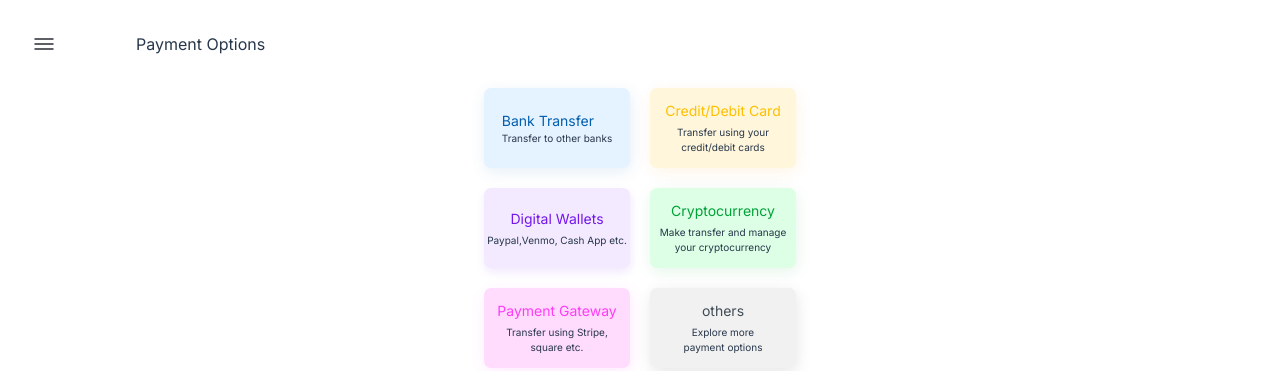
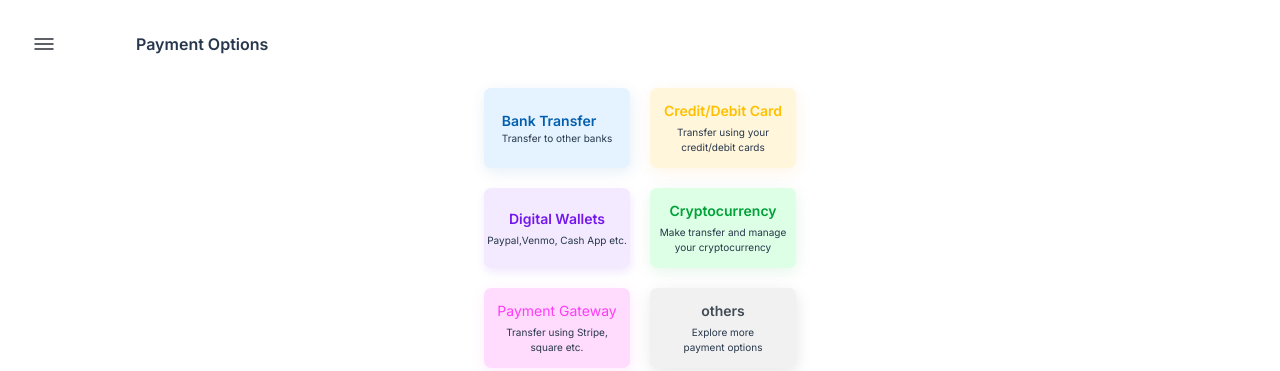
Before and after one commit to Maxwell011/moni-finance, a Next.js app: page /send in a window 1280 px wide. Shown: the top 371 px of the page. Built offline with nearby package versions, Linux system fonts and the light colour scheme.

Commit message:
updated font style

```diff
--- a/src/app/send/page.tsx
+++ b/src/app/send/page.tsx
@@ -9,20 +9,26 @@ const Send = () => {
       <section>
         <div className='flex items-center gap-20 m-8'>
           <HamburgerButton />
-          <h1 className='text-[#28374b] text-base'>Payment Options</h1>
+          <h1 className='text-[#28374b] text-base font-semibold'>
+            Payment Options
+          </h1>
         </div>{" "}
         <div>
           <div className='flex gap-5 items-center justify-center mb-5'>
             <div className='w-[146px] h-20 rounded-[7px] flex flex-col items-center justify-center gap-1 bg-[#E4F3FF] shadow-[1px_4px_15px_0px_rgba(3,94,174,0.10)]'>
               <Link href='/send/banktransfer'>
-                <h2 className='text-sm text-[#035EAE]'>Bank Transfer</h2>
+                <h2 className='text-sm text-[#035EAE] font-semibold'>
+                  Bank Transfer
+                </h2>
                 <p className='text-[#28374b] text-[10px]'>
                   Transfer to other banks
                 </p>
               </Link>
             </div>
             <div className='bg-[#fff6db] w-[146px] h-20 rounded-[7px] flex flex-col items-center justify-center gap-1 shadow-[1px_4px_15px_0px_rgba(241,143,1,0.10)]'>
-              <h2 className='text-sm text-[#FFC000]'>Credit/Debit Card</h2>
+              <h2 className='text-sm text-[#FFC000] font-semibold'>
+                Credit/Debit Card
+              </h2>
               <p className='text-[#28374b] text-[10px] text-center'>
                 Transfer using your credit/debit cards
               </p>
@@ -30,13 +36,17 @@ const Send = () => {
           </div>
           <div className='flex gap-5 items-center justify-center mb-5'>
             <div className='bg-[#F3EAFF] w-[146px] h-20 rounded-[7px] flex flex-col items-center justify-center gap-1 shadow-[1px_4px_10px_0px_rgba(115,23,236,0.10)]'>
-              <h2 className='text-sm text-[#7317EC]'>Digital Wallets</h2>
+              <h2 className='text-sm text-[#7317EC] font-semibold'>
+                Digital Wallets
+              </h2>
               <p className='text-[#28374b] text-[10px] text-center'>
                 Paypal,Venmo, Cash App etc.
               </p>
             </div>
             <div className='bg-[#DCFFE5] w-[146px] h-20 rounded-[7px] flex flex-col items-center justify-center gap-1 shadow-[1px_4px_15px_0px_rgba(3,166,60,0.10)]'>
-              <h2 className='text-sm text-[#00A138]'>Cryptocurrency</h2>
+              <h2 className='text-sm text-[#00A138] font-semibold'>
+                Cryptocurrency
+              </h2>
               <p className='text-[#28374b] text-[10px] text-center'>
                 Make transfer and manage your cryptocurrency
               </p>
@@ -52,7 +62,7 @@ const Send = () => {
               </p>
             </div>
             <div className='bg-[#F1F1F1] w-[146px] h-20 rounded-[7px] flex flex-col items-center justify-center gap-1 shadow-[1px_4px_15px_0px_rgba(0,0,0,0.10)]'>
-              <h2 className='text-[#414c56] text-sm'>others</h2>
+              <h2 className='text-[#414c56] text-sm font-semibold'>others</h2>
               <p className='text-[#28374b] text-[10px] text-center'>
                 Explore more <br /> payment options
               </p>
```
